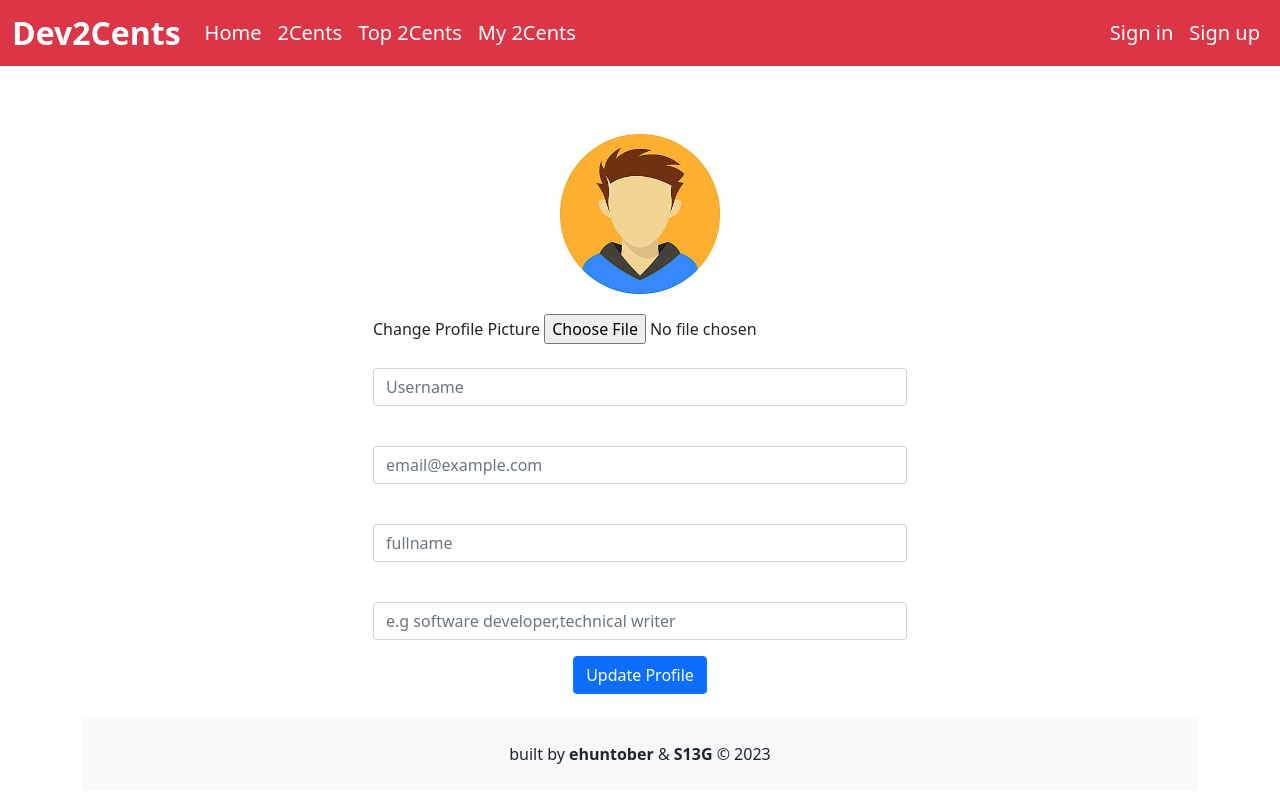
After one commit to ehuntober/Dev2cents, a Django app: page /2cents/create_profile in a window 1280 px wide. The commit adds this page. Run offline with Django 4.2, Linux system fonts and the light colour scheme.

Commit message:
Created profile page, update profile and create 2cent page including adding new nav link to the navbar (base.html)

```diff
--- a/cents/urls.py
+++ b/cents/urls.py
@@ -5,4 +5,7 @@ from . import views
 
 urlpatterns = [
     path('feeds',views.cents_feed, name='cents_feed'),
+    path('create_2cents',views.create_cents,name='create_cents'),
+    path('create_profile',views.create_profile,name='create_profile'),
+    path('profile',views.profile,name='profile')
 ]
--- a/cents/views.py
+++ b/cents/views.py
@@ -5,3 +5,13 @@ from django.shortcuts import render
 
 def cents_feed(request):
     return render(request, 'cents/centsfeed.html')
+
+def create_cents(request):
+    return render(request, 'cents/create_cents.html')
+
+def create_profile(request):
+    return render(request, 'cents/create_profile.html')
+
+
+def profile(request):
+    return render(request,'cents/profile.html')
--- a/templates/base.html
+++ b/templates/base.html
@@ -42,6 +42,11 @@
                     <a class="nav-link active fs-5" aria-current="page" href="#"> Top 2Cents</a>
 
                 </li>
+
+                <li class="nav-item">
+                  <a class="nav-link active fs-5" aria-current="page" href="#"> My 2Cents</a>
+
+              </li>
 
             </ul>
 
--- /dev/null
+++ b/templates/cents/create_profile.html
@@ -0,0 +1,46 @@
+
+{% extends 'base.html' %}
+{%load static %}
+
+{% block content %}
+
+
+<div class="container mt-5">
+    <div class="row justify-content-center">
+
+       <div class="text-center">
+        <img src="{% static 'images/avatar.jpg' %}"  alt="Avatar" class="mx-auto rounded-circle" style="width:200px; height:200px;">
+      </div>
+
+
+      <div class="col-lg-6 col-md-8 col-sm-10 col-12">
+        <form>
+          <div class="form-group">
+            <label for="image"><i class="fa fa-image"></i> Change Profile Picture</label>
+            <input type="file" class="form-control-file" id="image">
+          </div>
+          <div class="form-group mb-3">
+            <label for="username"></label>
+            <input type="text" class="form-control" id="username"  placeholder="Username">
+          </div>
+          <div class="form-group mb-3">
+            <label for="email"></label>
+            <input type="email" class="form-control" id="email" placeholder="email@example.com">
+          </div>
+          <div class="form-group mb-3">
+            <label for="fullname"></label>
+            <input type="text" class="form-control" id="fullname" placeholder="fullname">
+          </div>
+          <div class="form-group mb-3">
+            <label for="career"></label>
+            <input type="text" class="form-control" id="career" placeholder="e.g software developer,technical writer ">
+          </div>
+          <div class="text-center mt-3">
+            <button type="submit" class="btn btn-primary">Update Profile</>
+            </div>
+
+        </form>
+    </div>
+</div>
+
+{% endblock %}
```
Also changed, not shown: templates/cents/create_cents.html (+34 -0 lines), templates/cents/profile.html (added, +53 -0 lines).
